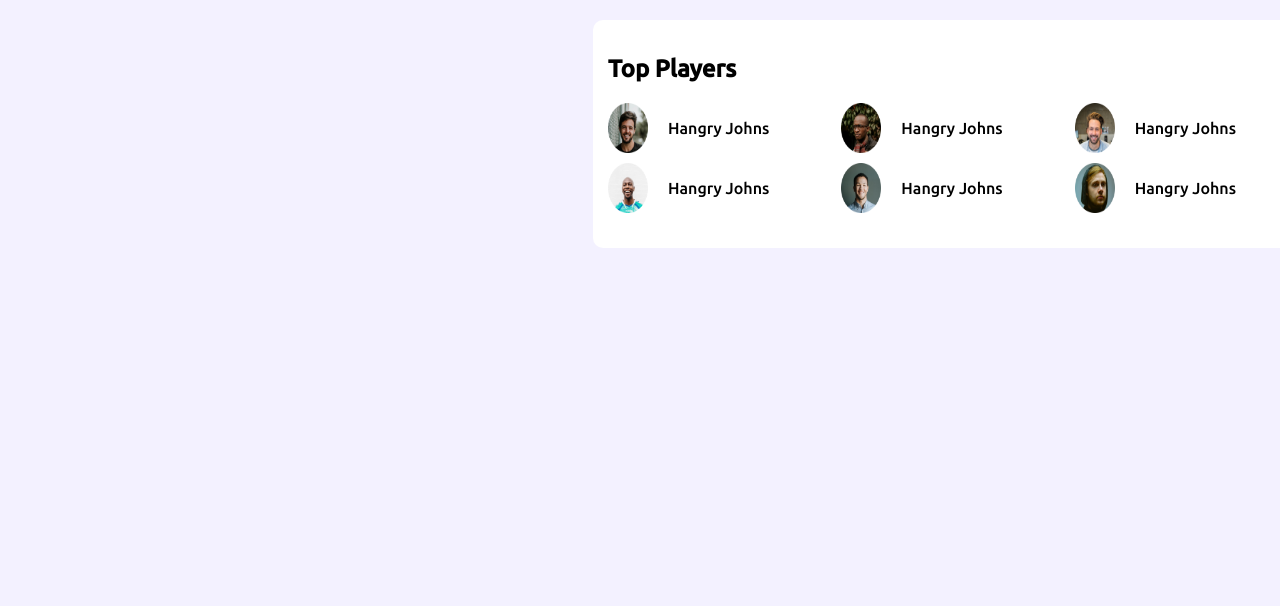
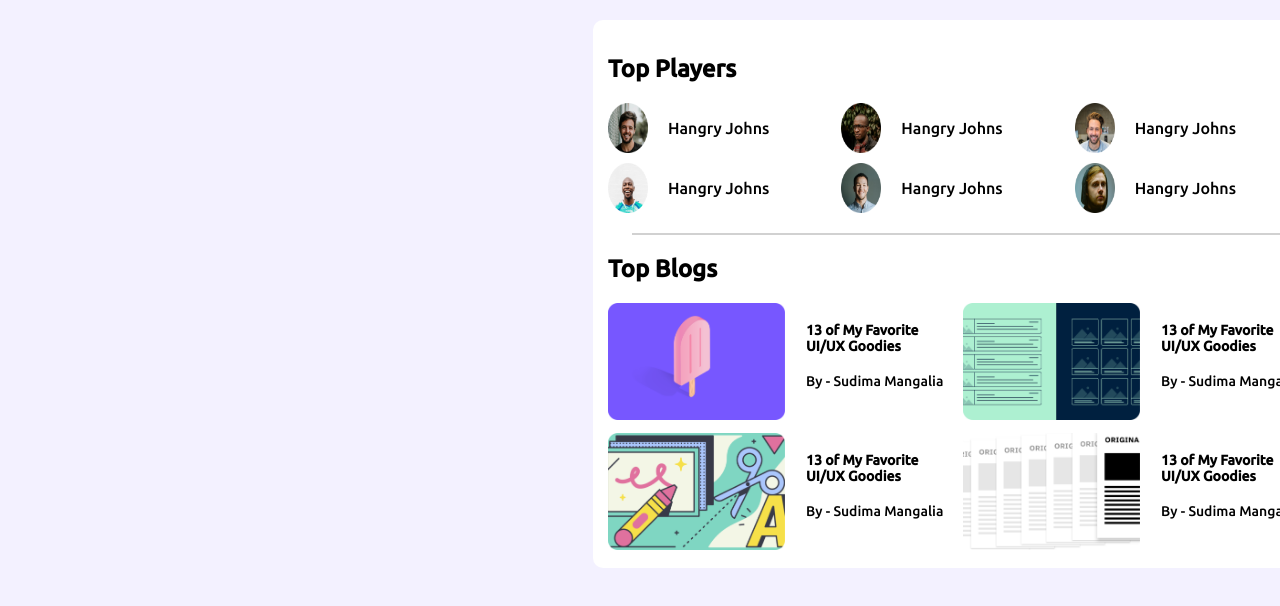
Before and after one commit to Mahfuzur-webd/plane-html-css-responsive, a plain HTML site: page index.html in a window 1280 px wide. Shown: the part 108-714 px from the top of the page. Drawn offline with Linux system fonts and the light colour scheme; a web font is replaced by a local one.

Commit message:
Top Blogs

```diff
--- a/index.html
+++ b/index.html
@@ -61,6 +61,60 @@
                 </div>
 
             </div>
+            <hr>
+            <h2>Top Blogs</h2>
+                 <div class="blogs">
+                    <article class="blog">
+                        <div class="thumnail">
+                            <img src="images/blogs/blog-1.png" alt="">
+                        </div>
+                        <div class="blog-info">
+                            <div class="blog-title">
+                                <h4>13 of My Favorite<br>
+                                    UI/UX Goodies</h4>
+                                    <p>By - Sudima Mangalia</p>
+                            </div>
+                        </div>
+                    </article>
+                    <article class="blog">
+                        <div class="thumnail">
+                            <img src="images/blogs/blog-2.png" alt="">
+                        </div>
+                        <div class="blog-info">
+                            <div class="blog-title">
+                                <h4>13 of My Favorite<br>
+                                    UI/UX Goodies</h4>
+                                    <p>By - Sudima Mangalia</p>
+                            </div>
+                        </div>
+                    </article>
+                    <article class="blog">
+                        <div class="thumnail">
+                            <img src="images/blogs/blog-3.png" alt="">
+                        </div>
+                        <div class="blog-info">
+                            <div class="blog-title">
+                                <h4>13 of My Favorite<br>
+                                    UI/UX Goodies</h4>
+                                    <p>By - Sudima Mangalia</p>
+                            </div>
+                        </div>
+                    </article>
+                    <article class="blog">
+                        <div class="thumnail">
+                            <img src="images/blogs/blog-4.png" alt="">
+                        </div>
+                        <div class="blog-info">
+                            <div class="blog-title">
+                                <h4>13 of My Favorite<br>
+                                    UI/UX Goodies</h4>
+                                    <p>By - Sudima Mangalia</p>
+                            </div>
+                        </div>
+                    </article>
+
+
+                 </div>
         </section>
     </main>
 
--- a/styles/style.css
+++ b/styles/style.css
@@ -73,3 +73,32 @@ nav{
 .top-players h2{
     color: black;
 }
+hr{
+    width: 650px;
+    border: 1px solid #D1D1D1;
+    align-items: center;
+}
+.blogs{
+    display: grid;
+    grid-template-columns: repeat(2, 1fr);
+    grid-row-gap: 10px;
+    grid-column-gap: 10px;
+}
+.blog{
+    display: flex;
+
+}
+.thumnail img{
+    height: 117px;
+    width: 177px;
+}
+.blog-info{
+    border: 1px solid white;
+    width:164 ;
+    height: 68px;
+}
+.blog-title{
+
+    font-size: 14px;
+
+}
```
